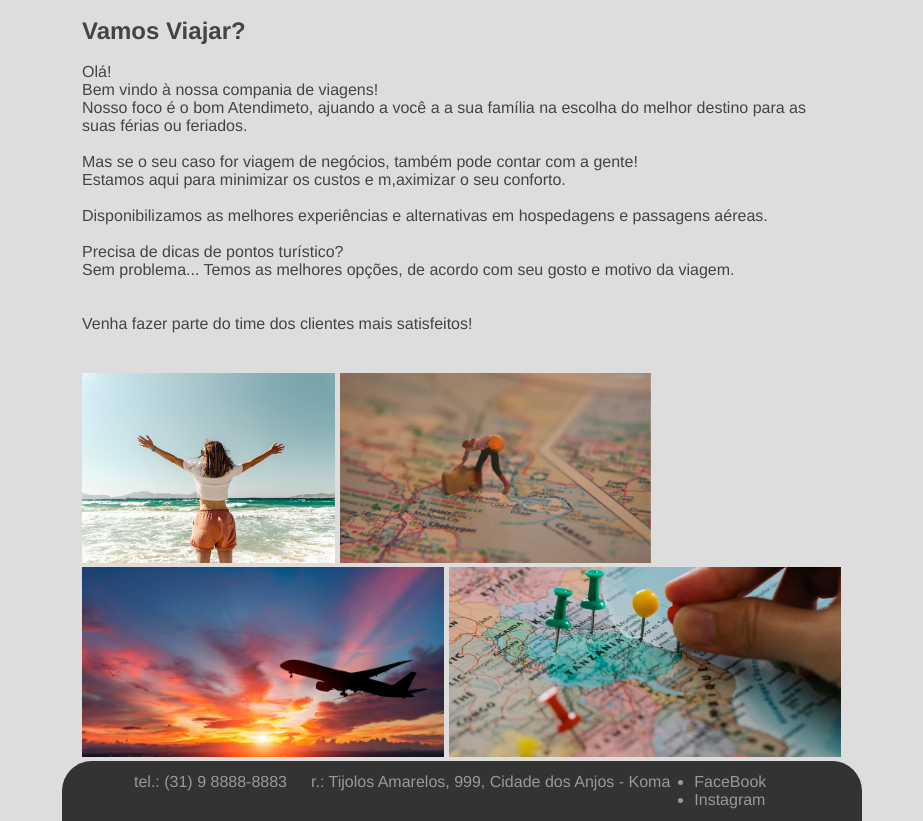
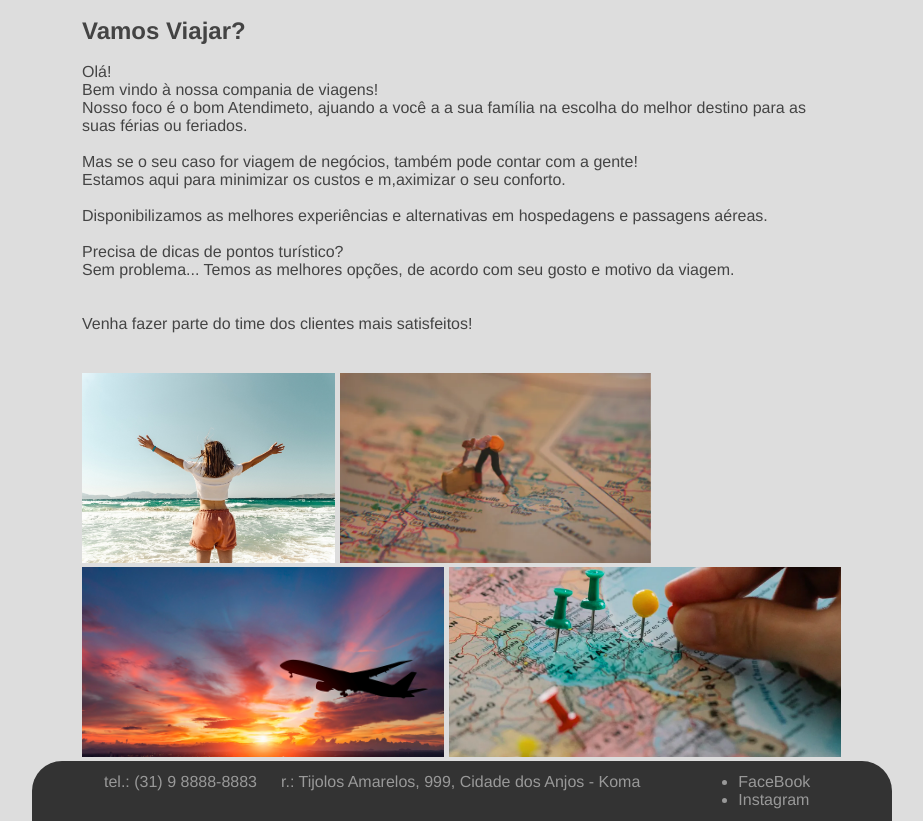
Before and after one commit to RichardGLara/eurotur---Proz, a plain HTML site: page index.html in a window 1280 px wide. Shown: the part 97-918 px from the top of the page, without its empty margins (178-1101 px from the left). Drawn offline with Linux system fonts and the light colour scheme.

Commit message:
updating style.css

```diff
--- a/style.css
+++ b/style.css
@@ -84,7 +84,7 @@ main {
 footer {
     background-color: #333333;
     color: #999999;
-    width: 800px;
+    width: 860px;
     height: 60px;
     border-top-left-radius: 30px;
     border-top-right-radius: 30px;
@@ -114,6 +114,6 @@ footer {
 
 .rodape_socials {
     margin: 6px;
+    margin-left: 80px;
     padding: 6px;
-
 }
```
